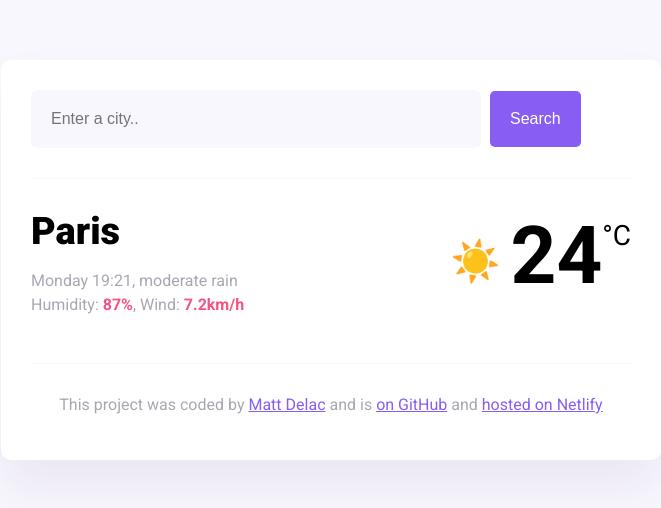
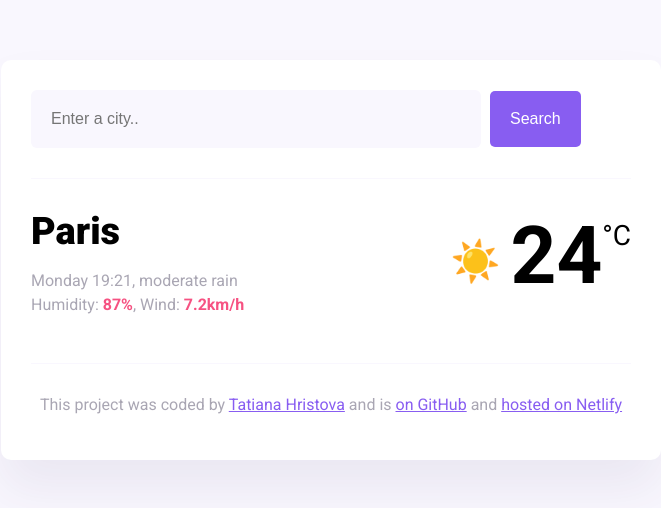
Before and after one commit to TatianaHristova/weather-app, a website built with Parcel: page index.html in a window 1280 px wide. Shown: the whole page, without its empty margins (309-970 px from the left). Built offline with nearby package versions, Linux system fonts and the light colour scheme.

Commit message:
updated credit info

```diff
--- a/index.html
+++ b/index.html
@@ -47,7 +47,7 @@
       <footer>
         <p>
           This project was coded by
-          <a href="#" target="_blank">Matt Delac</a> and is
+          <a href="#" target="_blank">Tatiana Hristova</a> and is
           <a href="#" target="_blank"> on GitHub</a> and
           <a href="#" target="_blank">hosted on Netlify</a>
         </p>
```
Also changed, not shown: 1 other file.
